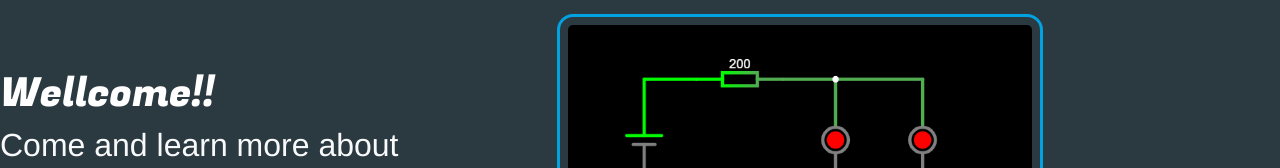
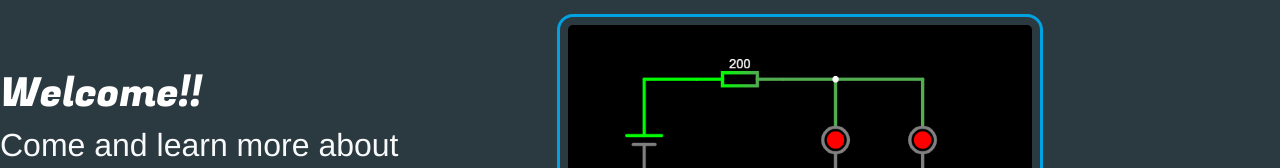
Before and after one commit to ConteRL/eletromind, a Vue app: page / in a window 1280 px wide. Shown: the part 180-348 px from the top of the page. Built offline with nearby package versions, Linux system fonts and the light colour scheme.

Commit message:
Welcome correction

```diff
--- a/src/components/Welcome.vue
+++ b/src/components/Welcome.vue
@@ -4,7 +4,7 @@
     <div class="row align-items-center h-75">
       <div class="col-5 mx-0 px-0">
         <div class="text-start text-light">
-          <h1 id="welcome-phrase">Wellcome!!</h1>
+          <h1 id="welcome-phrase">Welcome!!</h1>
           <h2>Come and learn more about electronics and computing.</h2>
         </div>
       </div>
```
